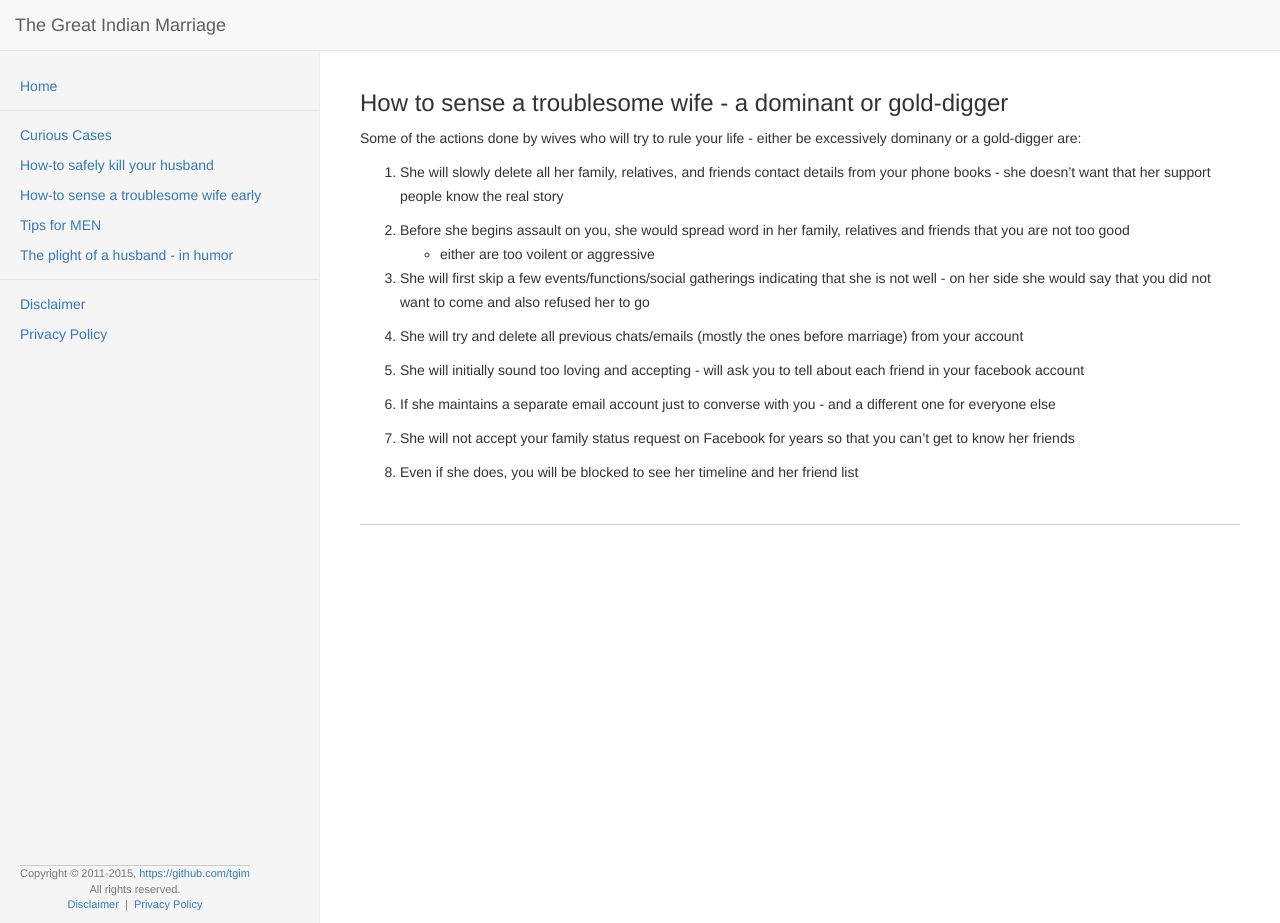
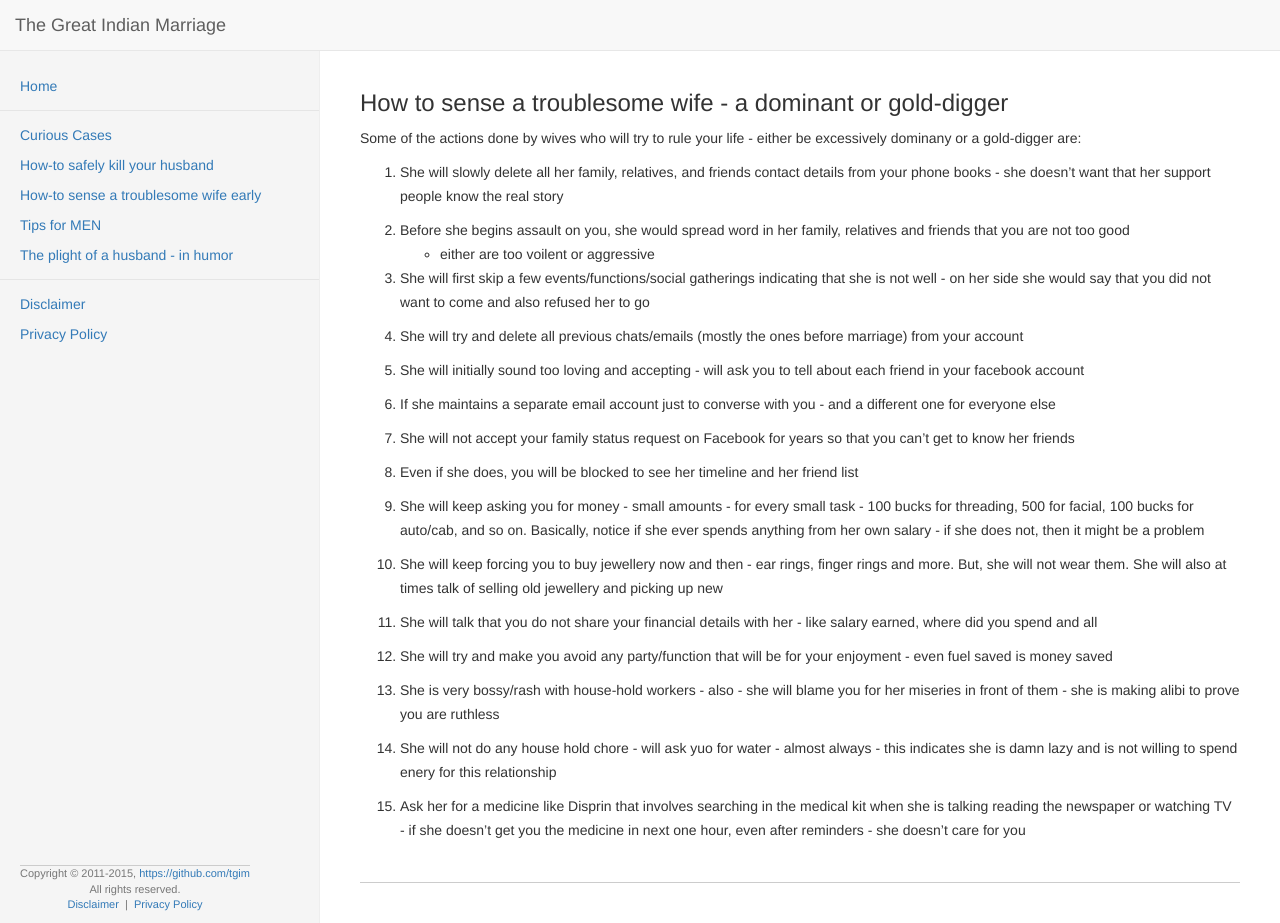
Before and after one commit to tgim/tgim.github.io, a Jekyll site: the page built from sense.md, in a window 1280 px wide and 923 px high. Built offline with Jekyll 4.4.1, drawn with Linux system fonts in a browser that asks for light colours; nearby versions of some CDN libraries; comment, search, counter and statistics services are not loaded.

Commit message:
Update sense.md

```diff
--- a/sense.md
+++ b/sense.md
@@ -25,3 +25,24 @@ say that you did not want to come and also refused her to go
 1. She will not accept your family status request on Facebook for years so that you can't get to know her friends
 
 1. Even if she does, you will be blocked to see her timeline and her friend list
+
+1. She will keep asking you for money - small amounts - for every small task - 100 bucks for threading, 500 for facial, 100
+bucks for auto/cab, and so on. Basically, notice if she ever spends anything from her own salary - if she does not, then
+it might be a problem
+
+1. She will keep forcing you to buy jewellery now and then - ear rings, finger rings and more. But, she will not wear them.
+She will also at times talk of selling old jewellery and picking up new
+
+1. She will talk that you do not share your financial details with her - like salary earned, where did you spend and all
+
+1. She will try and make you avoid any party/function that will be for your enjoyment - even fuel saved is money saved
+
+1. She is very bossy/rash with house-hold workers - also - she will blame you for her miseries in front of them - she is
+making alibi to prove you are ruthless
+
+1. She will not do any house hold chore - will ask yuo for water - almost always - this indicates she is damn lazy
+and is not willing to spend enery for this relationship
+
+1. Ask her for a medicine like Disprin that involves searching in the medical kit when she is talking reading the
+newspaper or watching TV - if she doesn't get you the medicine in next one hour, even after reminders - she doesn't care
+for you
```
